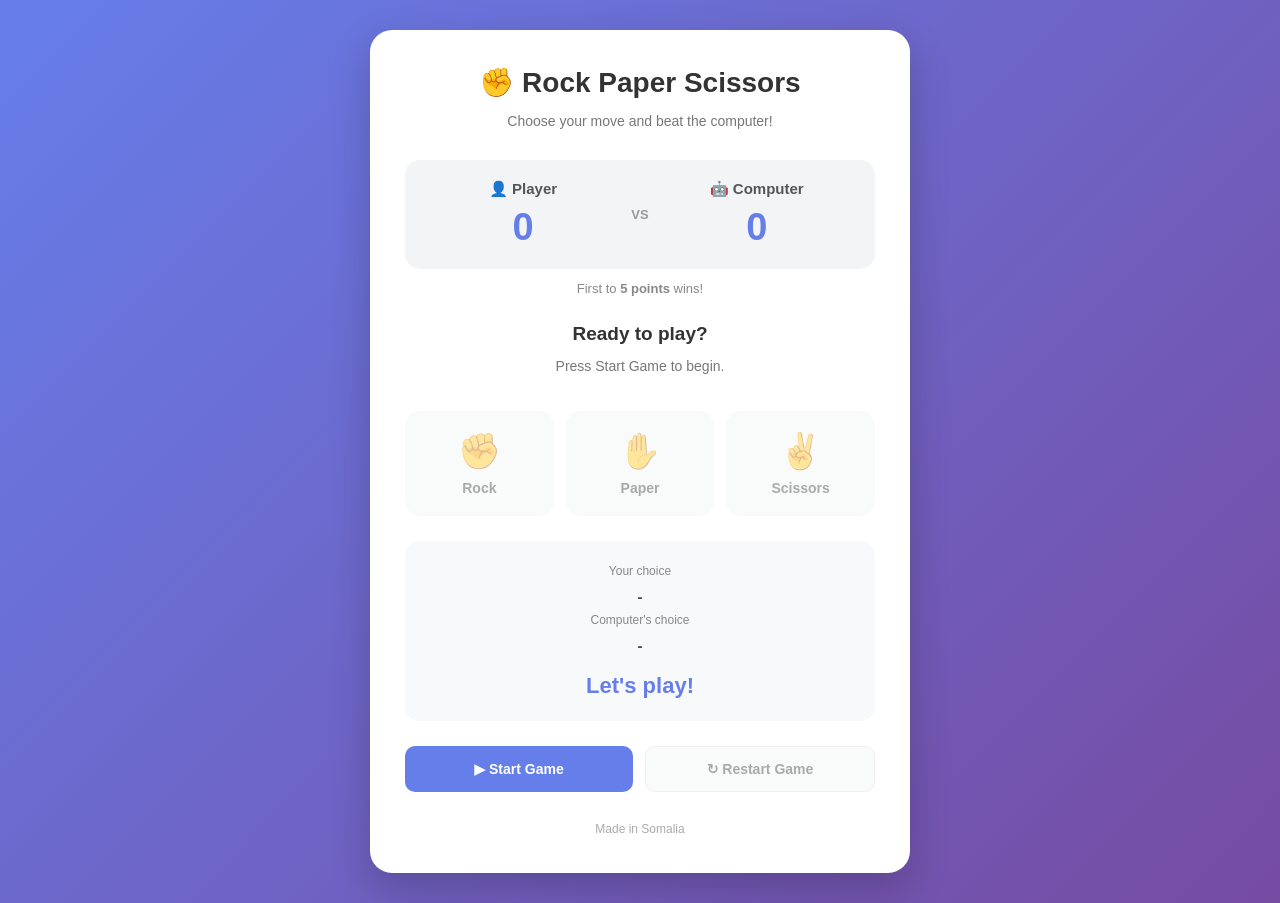
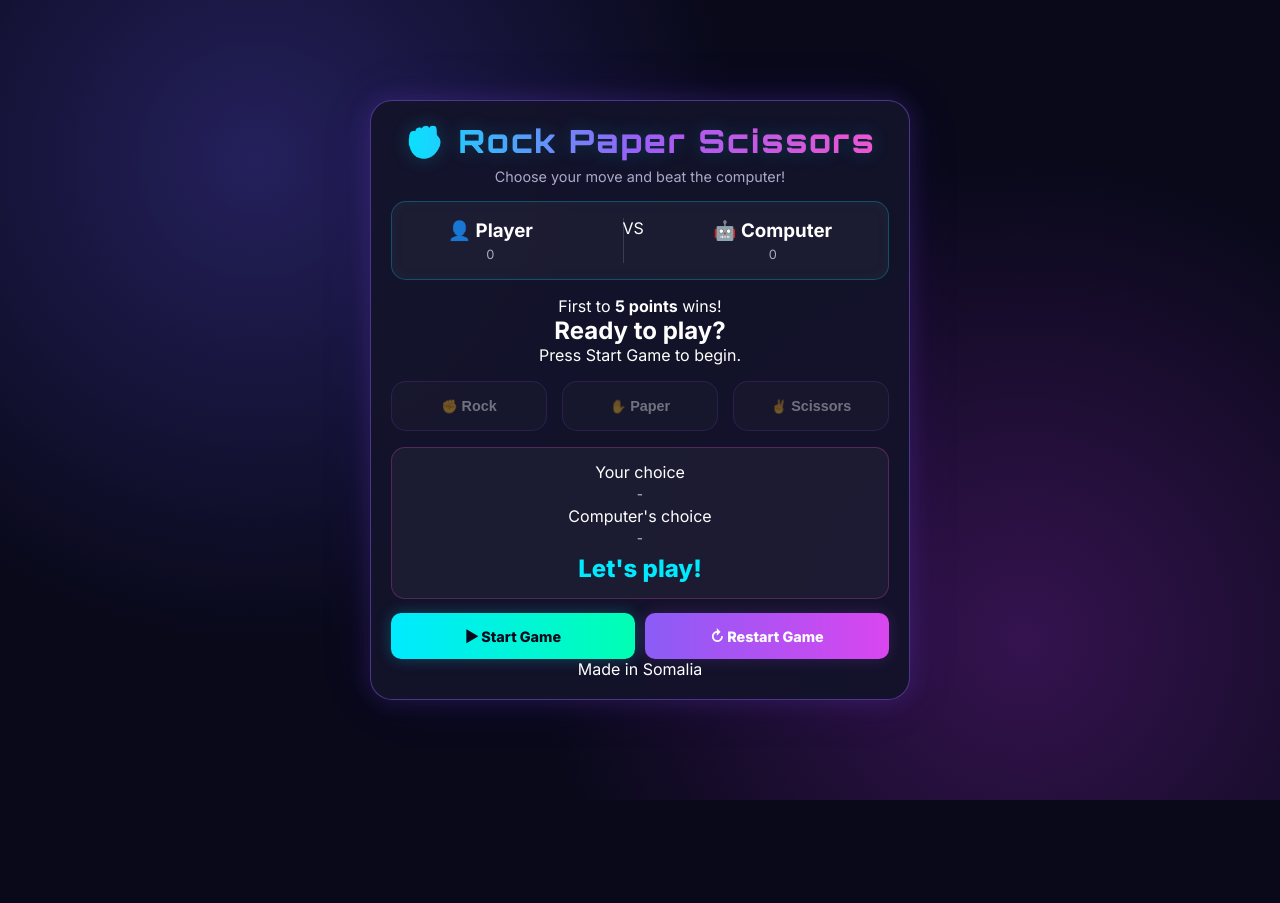
Before and after one commit to mubarakmuse1/rock-paper-scissors, a plain HTML site: page index.html in a window 1280 px wide. After the commit the page ends 800 px from the top, so only its background shows below. Drawn offline with Linux system fonts and the light colour scheme.

Commit message:
Update style.css

```diff
--- a/style.css
+++ b/style.css
@@ -1,7 +1,15 @@
 
-/* =========================
-   GLOBAL STYLES
-========================= */
+/* =========================================
+   ROCK PAPER SCISSORS — NEON ARCADE
+   Fully Responsive | Fits Screen Without Scroll
+========================================= */
+
+/* Google Fonts */
+@import url('https://fonts.googleapis.com/css2?family=Inter:wght@400;500;600;700;800&family=Orbitron:wght@500;600;700;800&display=swap');
+
+/* =========================================
+   GLOBAL RESET
+========================================= */
 
 * {
     margin: 0;
@@ -9,156 +17,161 @@
     box-sizing: border-box;
 }
 
-html {
+html,
+body {
     width: 100%;
-    min-height: 100%;
-    scroll-behavior: smooth;
+    height: 100%;
+    overflow: hidden;
 }
 
 body {
-    font-family: Arial, sans-serif;
-    background: linear-gradient(135deg, #667eea, #764ba2);
     min-height: 100vh;
-    min-height: 100dvh;
-    width: 100%;
+    min-height: 100svh;
     display: flex;
+    align-items: center;
     justify-content: center;
-    align-items: center;
-    padding: clamp(12px, 3vw, 30px);
+    padding: 10px;
+    font-family: 'Inter', sans-serif;
+    color: #ffffff;
+    background:
+        radial-gradient(circle at 20% 20%, #24205c 0%, transparent 40%),
+        radial-gradient(circle at 80% 80%, #35134f 0%, transparent 40%),
+        #09091a;
 }
 
-/* =========================
-   GAME CONTAINER
-========================= */
+/* =========================================
+   MAIN GAME CARD
+========================================= */
 
 .game-container {
-    background: #ffffff;
     width: 100%;
-    max-width: 520px;
-    padding: clamp(20px, 5vw, 35px);
+    max-width: 540px;
+    max-height: calc(100svh - 20px);
+    margin: auto;
+    padding: clamp(14px, 2.5vh, 28px);
+    overflow: hidden;
+
+    background: rgba(19, 19, 43, 0.95);
+    border: 1px solid rgba(145, 100, 255, 0.45);
     border-radius: 22px;
+
+    box-shadow:
+        0 0 25px rgba(128, 70, 255, 0.2),
+        0 0 60px rgba(128, 70, 255, 0.08);
+
     text-align: center;
-    box-shadow: 0 15px 40px rgba(0, 0, 0, 0.2);
-    overflow-wrap: break-word;
+}
+
+/* =========================================
+   HEADER
+========================================= */
+
+.game-header {
+    margin-bottom: clamp(10px, 2vh, 22px);
 }
 
 .game-header h1 {
-    color: #333;
-    font-size: clamp(21px, 4vw, 28px);
-    margin-bottom: 10px;
-    line-height: 1.3;
+    font-family: 'Orbitron', sans-serif;
+    font-size: clamp(1.4rem, 4vh, 2.3rem);
+    font-weight: 800;
+    letter-spacing: 2px;
+
+    background: linear-gradient(90deg, #00eaff, #a855f7, #ff4ecd);
+    -webkit-background-clip: text;
+    background-clip: text;
+    color: transparent;
+
+    text-shadow: 0 0 20px rgba(0, 234, 255, 0.2);
 }
 
-.subtitle {
-    color: #777;
-    font-size: clamp(12px, 2vw, 14px);
-    margin-bottom: 28px;
-    line-height: 1.5;
+.game-header p {
+    margin-top: 7px;
+    color: #aaa9c9;
+    font-size: clamp(0.7rem, 1.8vh, 0.9rem);
 }
 
-/* =========================
-   SCOREBOARD
-========================= */
+/* =========================================
+   SCORE BOARD
+========================================= */
 
 .score-board {
     display: flex;
+    justify-content: space-around;
     align-items: center;
-    justify-content: space-around;
     gap: 10px;
-    background: #f3f4f6;
-    padding: clamp(15px, 4vw, 20px);
+
+    padding: clamp(10px, 2vh, 20px);
+    margin-bottom: clamp(10px, 2vh, 20px);
+
+    background: rgba(255, 255, 255, 0.04);
+    border: 1px solid rgba(0, 234, 255, 0.25);
     border-radius: 15px;
-    margin-bottom: 12px;
+
+    box-shadow: inset 0 0 15px rgba(0, 234, 255, 0.04);
 }
 
-.score {
-    flex: 1;
-    min-width: 0;
+.score-board h2 {
+    font-family: 'Orbitron', sans-serif;
+    font-size: clamp(1.3rem, 3.5vh, 2rem);
+    color: #00eaff;
 }
 
-.score h3 {
-    color: #555;
-    font-size: clamp(12px, 2.5vw, 15px);
-    margin-bottom: 8px;
-}
-
-.score p {
-    font-size: clamp(30px, 7vw, 38px);
-    font-weight: bold;
-    color: #667eea;
+.score-board p {
+    margin-top: 5px;
+    color: #aaa9c9;
+    font-size: clamp(0.65rem, 1.6vh, 0.85rem);
 }
 
 .score-divider {
-    font-size: 13px;
-    font-weight: bold;
-    color: #999;
+    width: 1px;
+    height: 45px;
+    background: rgba(255, 255, 255, 0.15);
 }
 
-.target-score {
-    color: #888;
-    font-size: 13px;
-    margin-bottom: 25px;
-}
+/* =========================================
+   GAME MESSAGE
+========================================= */
 
-/* =========================
-   GAME STATUS
-========================= */
-
-.game-status {
-    margin-bottom: 25px;
-    min-height: 65px;
-}
-
-#turn {
-    font-size: clamp(15px, 3vw, 19px);
-    color: #333;
-    margin-bottom: 8px;
+.game-message {
+    margin: 8px 0;
+    color: #d5d3f5;
+    font-size: clamp(0.75rem, 1.8vh, 1rem);
     line-height: 1.4;
 }
 
-#game-message {
-    font-size: clamp(12px, 2.5vw, 14px);
-    color: #777;
-    line-height: 1.5;
-}
-
-/* =========================
-   PLAYER CHOICES
-========================= */
+/* =========================================
+   CHOICE BUTTONS
+========================================= */
 
 .choices {
     display: flex;
     justify-content: center;
-    gap: clamp(8px, 2vw, 12px);
-    width: 100%;
+    gap: clamp(7px, 1.5vw, 15px);
+    margin: clamp(10px, 2vh, 20px) 0;
 }
 
 .choice {
-    background: #f3f4f6;
-    border: 2px solid transparent;
+    flex: 1;
+    min-width: 0;
+    padding: clamp(9px, 2vh, 20px) 5px;
+
+    color: #ffffff;
+    background: rgba(255, 255, 255, 0.045);
+
+    border: 1px solid rgba(168, 85, 247, 0.4);
     border-radius: 15px;
-    padding: clamp(13px, 3vw, 18px) 8px;
+
     cursor: pointer;
     transition: 0.25s ease;
-    flex: 1;
-    min-width: 0;
-    color: #444;
-    font-size: clamp(12px, 2.5vw, 14px);
-    font-weight: bold;
-    -webkit-tap-highlight-color: transparent;
-    touch-action: manipulation;
-}
-
-.choice-icon {
-    display: block;
-    font-size: clamp(27px, 6vw, 35px);
-    margin-bottom: 8px;
 }
 
 .choice:hover:not(:disabled) {
-    background: #e0e7ff;
-    border-color: #667eea;
     transform: translateY(-5px);
+    border-color: #00eaff;
+
+    box-shadow:
+        0 0 15px rgba(0, 234, 255, 0.3),
+        inset 0 0 12px rgba(0, 234, 255, 0.05);
 }
 
 .choice:active:not(:disabled) {
@@ -166,345 +179,277 @@ body {
 }
 
 .choice:disabled {
-    opacity: 0.45;
+    opacity: 0.4;
     cursor: not-allowed;
 }
 
-button:focus-visible {
-    outline: 3px solid #764ba2;
-    outline-offset: 4px;
+.choice .emoji {
+    display: block;
+    margin-bottom: 7px;
+    font-size: clamp(1.6rem, 5vh, 3rem);
 }
 
-/* =========================
+.choice span:last-child {
+    font-size: clamp(0.7rem, 1.8vh, 0.9rem);
+    font-weight: 700;
+}
+
+/* =========================================
    RESULT BOX
-========================= */
+========================================= */
 
 .result-box {
-    background: #f8f9fa;
-    padding: clamp(15px, 4vw, 20px);
-    border-radius: 15px;
-    margin-top: 25px;
-    line-height: 1.8;
-    width: 100%;
+    padding: clamp(9px, 1.8vh, 18px);
+    margin: clamp(8px, 1.5vh, 16px) 0;
+
+    background: rgba(255, 255, 255, 0.04);
+    border: 1px solid rgba(255, 78, 205, 0.25);
+    border-radius: 14px;
 }
 
-.result-box span {
-    color: #888;
-    font-size: 12px;
-    display: block;
+.result-box h3 {
+    margin-bottom: 8px;
+    font-family: 'Orbitron', sans-serif;
+    font-size: clamp(0.85rem, 2.2vh, 1.1rem);
+    color: #ff4ecd;
 }
 
 .result-box p {
-    color: #444;
-    font-weight: bold;
-    font-size: clamp(13px, 2.5vw, 15px);
-    overflow-wrap: anywhere;
+    margin: 4px 0;
+    color: #c5c3e5;
+    font-size: clamp(0.7rem, 1.7vh, 0.9rem);
 }
 
 #result {
-    color: #667eea;
-    font-size: clamp(17px, 4vw, 22px);
-    margin-top: 12px;
-    line-height: 1.4;
+    margin-top: 8px;
+    font-weight: 800;
+    color: #00eaff;
 }
 
-#result.win {
-    color: #16a34a;
+/* Result states */
+.win {
+    color: #00ff9d !important;
 }
 
-#result.lose {
-    color: #dc2626;
+.lose {
+    color: #ff4d6d !important;
 }
 
-#result.draw {
-    color: #d97706;
+.draw {
+    color: #ffd166 !important;
 }
 
-/* =========================
+/* =========================================
    GAME CONTROLS
-========================= */
+========================================= */
 
 .game-controls {
     display: flex;
-    gap: 12px;
-    margin-top: 25px;
-    width: 100%;
+    justify-content: center;
+    gap: 10px;
+    margin-top: clamp(8px, 1.8vh, 18px);
 }
 
 .game-controls button {
     flex: 1;
-    min-width: 0;
+    padding: clamp(9px, 1.8vh, 15px);
+
     border: none;
-    padding: 14px 10px;
     border-radius: 10px;
-    font-size: clamp(12px, 2.5vw, 14px);
-    font-weight: bold;
+
+    font-family: 'Inter', sans-serif;
+    font-size: clamp(0.75rem, 1.8vh, 0.95rem);
+    font-weight: 800;
+
     cursor: pointer;
     transition: 0.25s ease;
-    touch-action: manipulation;
 }
 
-.start-btn {
-    background: #667eea;
-    color: white;
+#start-btn {
+    color: #08091b;
+    background: linear-gradient(90deg, #00eaff, #00ffb3);
+    box-shadow: 0 0 15px rgba(0, 234, 255, 0.25);
 }
 
-.start-btn:hover:not(:disabled) {
-    background: #4f46e5;
+#start-btn:hover {
     transform: translateY(-2px);
+    box-shadow: 0 0 22px rgba(0, 234, 255, 0.5);
 }
 
-.restart-btn {
-    background: #f3f4f6;
-    color: #444;
-    border: 1px solid #ddd !important;
+#restart-btn {
+    color: #ffffff;
+    background: linear-gradient(90deg, #8b5cf6, #d946ef);
+    box-shadow: 0 0 15px rgba(168, 85, 247, 0.2);
 }
 
-.restart-btn:hover:not(:disabled) {
-    background: #e5e7eb;
+#restart-btn:hover {
     transform: translateY(-2px);
+    box-shadow: 0 0 22px rgba(168, 85, 247, 0.45);
 }
 
-.game-controls button:disabled {
-    opacity: 0.45;
-    cursor: not-allowed;
+.game-controls button:active {
+    transform: scale(0.97);
 }
 
-/* =========================
+/* =========================================
    FOOTER
-========================= */
+========================================= */
 
-footer {
-    margin-top: 28px;
-    color: #aaa;
-    font-size: 12px;
-    line-height: 1.5;
+.game-footer {
+    margin-top: clamp(8px, 1.8vh, 18px);
+    color: #777694;
+    font-size: clamp(0.6rem, 1.5vh, 0.75rem);
 }
 
-/* =========================
+/* =========================================
+   ACCESSIBILITY
+========================================= */
+
+button:focus-visible {
+    outline: 2px solid #00eaff;
+    outline-offset: 4px;
+}
+
+/* =========================================
+   SHORT SCREEN RESPONSIVENESS
+========================================= */
+
+@media (max-height: 650px) {
+    .game-container {
+        padding: 10px;
+        border-radius: 16px;
+    }
+
+    .game-header {
+        margin-bottom: 6px;
+    }
+
+    .game-header h1 {
+        font-size: 1.3rem;
+    }
+
+    .game-header p {
+        margin-top: 3px;
+    }
+
+    .score-board {
+        padding: 7px;
+        margin-bottom: 6px;
+    }
+
+    .score-board h2 {
+        font-size: 1.2rem;
+    }
+
+    .choices {
+        margin: 6px 0;
+    }
+
+    .choice {
+        padding: 7px 4px;
+    }
+
+    .result-box {
+        padding: 7px;
+        margin: 6px 0;
+    }
+
+    .game-controls {
+        margin-top: 6px;
+    }
+
+    .game-footer {
+        display: none;
+    }
+}
+
+/* =========================================
+   VERY SHORT SCREENS
+========================================= */
+
+@media (max-height: 520px) {
+    .game-container {
+        padding: 7px;
+    }
+
+    .game-header h1 {
+        font-size: 1.1rem;
+    }
+
+    .game-header p {
+        display: none;
+    }
+
+    .score-board {
+        padding: 5px;
+    }
+
+    .choice .emoji {
+        font-size: 1.4rem;
+    }
+
+    .result-box {
+        padding: 5px;
+    }
+
+    .game-controls button {
+        padding: 7px;
+    }
+}
+
+/* =========================================
    SMALL PHONES
-   320px - 360px
-========================= */
+========================================= */
 
 @media (max-width: 360px) {
-
     body {
-        padding: 10px;
-        align-items: flex-start;
+        padding: 5px;
     }
 
     .game-container {
-        padding: 22px 12px;
-        border-radius: 16px;
-        margin: auto 0;
+        max-height: calc(100svh - 10px);
+        padding: 8px;
+        border-radius: 14px;
     }
 
     .game-header h1 {
-        font-size: 20px;
+        letter-spacing: 1px;
     }
 
-    .subtitle {
-        font-size: 12px;
-    }
-
-    .score-board {
-        padding: 14px 7px;
+    .choices {
         gap: 5px;
     }
 
-    .score h3 {
-        font-size: 11px;
-    }
-
-    .score p {
-        font-size: 29px;
-    }
-
     .choice {
-        padding: 13px 4px;
-        font-size: 11px;
-    }
-
-    .choice-icon {
-        font-size: 26px;
+        border-radius: 10px;
     }
 
     .game-controls {
-        flex-direction: column;
-        gap: 10px;
-    }
-
-    .game-controls button {
-        width: 100%;
-        padding: 14px;
+        gap: 6px;
     }
 }
 
-/* =========================
-   STANDARD PHONES
-   361px - 480px
-========================= */
+/* =========================================
+   TABLETS
+========================================= */
 
-@media (min-width: 361px) and (max-width: 480px) {
-
-    body {
-        padding: 12px;
-        align-items: center;
-    }
-
+@media (min-width: 600px) {
     .game-container {
-        padding: 26px 16px;
-        border-radius: 18px;
-    }
-
-    .game-header h1 {
-        font-size: 23px;
-    }
-
-    .score-board {
-        padding: 17px 10px;
-    }
-
-    .choices {
-        gap: 8px;
-    }
-
-    .game-controls {
-        flex-direction: column;
-    }
-
-    .game-controls button {
-        width: 100%;
-        padding: 15px;
+        max-width: 540px;
     }
 }
 
-/* =========================
-   LARGE PHONES
-   481px - 600px
-========================= */
-
-@media (min-width: 481px) and (max-width: 600px) {
-
-    .game-container {
-        max-width: 480px;
-        padding: 30px 24px;
-    }
-
-    .game-controls button {
-        padding: 15px 8px;
-    }
-}
-
-/* =========================
-   TABLETS
-   601px - 900px
-========================= */
-
-@media (min-width: 601px) and (max-width: 900px) {
-
-    body {
-        padding: 30px;
-    }
-
-    .game-container {
-        max-width: 540px;
-        padding: 35px 30px;
-    }
-
-    .game-header h1 {
-        font-size: 29px;
-    }
-
-    .choice {
-        padding: 22px 15px;
-    }
-
-    .choice-icon {
-        font-size: 40px;
-    }
-}
-
-/* =========================
-   LAPTOPS
-   901px - 1440px
-========================= */
-
-@media (min-width: 901px) and (max-width: 1440px) {
-
-    .game-container {
-        max-width: 540px;
-    }
-
-    .choice:hover:not(:disabled) {
-        transform: translateY(-6px);
-    }
-}
-
-/* =========================
-   LARGE DESKTOPS
-   1441px+
-========================= */
-
-@media (min-width: 1441px) {
-
-    .game-container {
-        max-width: 580px;
-        padding: 42px 35px;
-    }
-
-    .game-header h1 {
-        font-size: 32px;
-    }
-
-    .score p {
-        font-size: 44px;
-    }
-}
-
-/* =========================
-   SHORT SCREENS
-========================= */
-
-@media (max-height: 600px) and (min-width: 481px) {
-
-    body {
-        align-items: flex-start;
-    }
-
-    .game-container {
-        margin: 15px auto;
-    }
-
-    .subtitle {
-        margin-bottom: 18px;
-    }
-
-    .game-status {
-        margin-bottom: 15px;
-    }
-
-    .result-box {
-        margin-top: 18px;
-        padding: 14px;
-    }
-
-    footer {
-        margin-top: 18px;
-    }
-}
-
-/* =========================
-   ACCESSIBILITY
-========================= */
+/* =========================================
+   REDUCED MOTION
+========================================= */
 
 @media (prefers-reduced-motion: reduce) {
-
     *,
     *::before,
     *::after {
         scroll-behavior: auto !important;
+        animation-duration: 0.01ms !important;
+        animation-iteration-count: 1 !important;
         transition-duration: 0.01ms !important;
-        animation-duration: 0.01ms !important;
     }
 }
```
